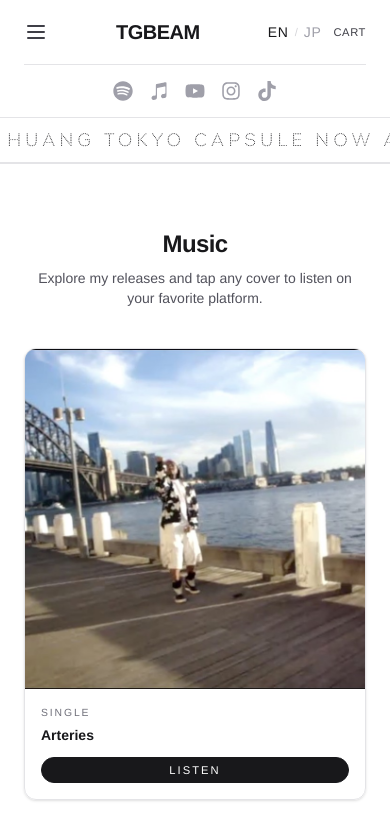
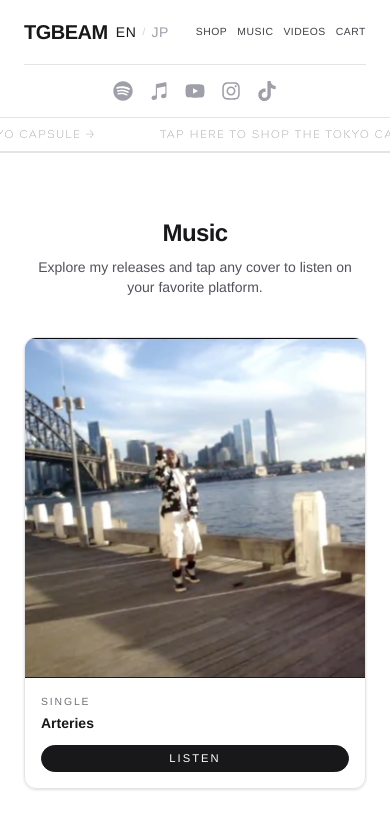
Before and after one commit to margieladirt/tgbeam-site, a Next.js app: page /music in a window 390 px wide. Shown: the top 820 px of the page. Built offline with nearby package versions, Linux system fonts and the light colour scheme.

Commit message:
fit and finish

```diff
--- a/app/components/LayloPopup.tsx
+++ b/app/components/LayloPopup.tsx
@@ -5,8 +5,6 @@ import { usePathname } from "next/navigation";
 import Script from "next/script";
 import { useLocale } from "@/app/context/LocaleContext";
 
-// Shown at most once per browser session (clears when the tab/browser closes).
-const SESSION_KEY = "tgbeamLayloPopupSeen";
 const SHOW_DELAY_MS = 2000;
 // Fade duration; must match the CSS transition on .laylo-popup-overlay.
 const FADE_MS = 300;
@@ -31,18 +29,14 @@ export default function LayloPopup() {
 
   useEffect(() => {
     if (typeof window === "undefined") return;
-    // Homepage only.
+    // Homepage only; shows on every visit to the home page.
     if (pathname !== "/") return;
-    // Only once per session.
-    if (window.sessionStorage.getItem(SESSION_KEY)) return;
 
     const timer = window.setTimeout(() => {
+      // Reset the embed state so the skeleton shows while the iframe reloads.
+      setIframeReady(false);
+      setIframeFailed(false);
       setMounted(true);
-      try {
-        window.sessionStorage.setItem(SESSION_KEY, "1");
-      } catch {
-        // Ignore storage errors (e.g. private browsing).
-      }
     }, SHOW_DELAY_MS);
     return () => window.clearTimeout(timer);
   }, [pathname]);
--- a/app/components/Navigation.tsx
+++ b/app/components/Navigation.tsx
@@ -1,7 +1,6 @@
 "use client";
 
 import Link from "next/link";
-import { useState } from "react";
 import { FaSpotify, FaItunesNote, FaYoutube, FaInstagram } from "react-icons/fa";
 import { SiTiktok } from "react-icons/si";
 import { useCart } from "@/app/context/CartContext";
@@ -9,7 +8,6 @@ import { useLocale } from "@/app/context/LocaleContext";
 import LanguageToggle from "@/app/components/LanguageToggle";
 
 export default function Navigation() {
-  const [isMenuOpen, setIsMenuOpen] = useState(false);
   const { count, toggleCart } = useCart();
   const { t } = useLocale();
 
@@ -113,80 +111,48 @@ export default function Navigation() {
 
         {/* Mobile Layout */}
         <div className="md:hidden max-w-6xl mx-auto px-6">
-          <div className="flex items-center justify-between h-16">
-            {/* Left: Hamburger Menu */}
-            <button
-              onClick={() => setIsMenuOpen(!isMenuOpen)}
-              className="text-zinc-700 hover:text-zinc-900 transition-colors"
-              aria-label="Toggle menu"
-            >
-              <svg
-                className="w-6 h-6"
-                fill="none"
-                strokeLinecap="round"
-                strokeLinejoin="round"
-                strokeWidth="2"
-                viewBox="0 0 24 24"
-                stroke="currentColor"
-              >
-                {isMenuOpen ? (
-                  <path d="M6 18L18 6M6 6l12 12" />
-                ) : (
-                  <path d="M4 6h16M4 12h16M4 18h16" />
-                )}
-              </svg>
-            </button>
-
-            {/* Center: Logo */}
+          <div className="flex items-center justify-between h-16 gap-2">
+            {/* Left: Logo + EN/JP toggle */}
+            <div className="flex items-center gap-2 shrink-0">
               <Link
                 href="/"
                 className="text-xl font-bold text-zinc-900 uppercase tracking-tight hover:opacity-90 transition-opacity"
               >
                 TGBEAM
               </Link>
+              <LanguageToggle className="text-[0.65rem]" />
+            </div>
 
-            {/* Right: Language toggle + Cart */}
-            <div className="flex items-center gap-3">
-              <LanguageToggle className="text-[0.7rem]" />
+            {/* Right: Shop, Music, Videos, Cart */}
+            <div className="flex items-center gap-2.5 text-[0.65rem] uppercase tracking-wider font-medium">
+              <Link
+                href="/shop"
+                className="text-zinc-700 hover:text-zinc-900 transition-colors"
+              >
+                {t("shop")}
+              </Link>
+              <Link
+                href="/music"
+                className="text-zinc-700 hover:text-zinc-900 transition-colors"
+              >
+                {t("navMusic")}
+              </Link>
+              <Link
+                href="/videos"
+                className="text-zinc-700 hover:text-zinc-900 transition-colors"
+              >
+                {t("navVideos")}
+              </Link>
               <button
                 type="button"
                 onClick={toggleCart}
                 aria-label={`${t("cart")} (${count})`}
-                className="text-[0.7rem] uppercase tracking-wider font-medium text-zinc-700 hover:text-zinc-900 transition-colors"
+                className="text-zinc-700 hover:text-zinc-900 transition-colors"
               >
                 {t("cart")}{count > 0 ? ` (${count})` : ""}
               </button>
             </div>
           </div>
-
-          {/* Hamburger Menu Dropdown */}
-          {isMenuOpen && (
-            <div className="pb-4 border-t border-zinc-200">
-              <div className="flex flex-col items-center space-y-3 pt-4">
-                <Link
-                  href="/music"
-                  className="text-zinc-700 hover:text-zinc-900 transition-opacity hover:opacity-80 uppercase tracking-wider text-sm font-medium"
-                  onClick={() => setIsMenuOpen(false)}
-                >
-                  {t("navMusic")}
-                </Link>
-                <Link
-                  href="/shop"
-                  className="text-zinc-700 hover:text-zinc-900 transition-opacity hover:opacity-80 uppercase tracking-wider text-sm font-medium"
-                  onClick={() => setIsMenuOpen(false)}
-                >
-                  {t("shop")}
-                </Link>
-                <Link
-                  href="/videos"
-                  className="text-zinc-700 hover:text-zinc-900 transition-opacity hover:opacity-80 uppercase tracking-wider text-sm font-medium"
-                  onClick={() => setIsMenuOpen(false)}
-                >
-                  {t("navVideos")}
-                </Link>
-              </div>
-            </div>
-          )}
 
           {/* Social Icons Row */}
           <div className="flex items-center justify-center gap-4 py-4 border-t border-zinc-200">
@@ -214,15 +180,22 @@ export default function Navigation() {
         className="tgbeam-scrolling-banner block w-full border-y border-zinc-200 bg-white cursor-pointer"
       >
         <div className="tgbeam-marquee-container py-2">
-          <div className="tgbeam-marquee-track font-punto text-lg md:text-lg tracking-[0.25em] uppercase text-zinc-900">
-            {/* First copy of message */}
-            <div className="flex gap-12 pr-16">
-              <span>{marqueeMessage}</span>
+          <div className="tgbeam-marquee-track font-punto text-[0.7rem] tracking-[0.15em] md:text-lg md:tracking-[0.25em] uppercase text-zinc-900">
+            {/* Two identical groups; each repeats the message enough times to
+                exceed the viewport width so the loop is seamless (no gap). */}
+            {[0, 1].map((group) => (
+              <div
+                key={group}
+                className="flex shrink-0 gap-16 pr-16"
+                aria-hidden={group === 1}
+              >
+                {Array.from({ length: 8 }).map((_, i) => (
+                  <span key={i} className="whitespace-nowrap">
+                    {marqueeMessage}
+                  </span>
+                ))}
               </div>
-            {/* Second copy of message (identical, for seamless loop) */}
-            <div className="flex gap-12 pr-16" aria-hidden="true">
-              <span>{marqueeMessage}</span>
-            </div>
+            ))}
           </div>
         </div>
       </Link>
--- a/app/context/LocaleContext.tsx
+++ b/app/context/LocaleContext.tsx
@@ -84,7 +84,7 @@ const translations: Record<Locale, Dictionary> = {
     selectSize: "Select a size",
     maxInCart: "Max available in cart",
     addedToCart: "Added to cart — view cart",
-    cart: "Cart",
+    cart: "CART",
     shop: "Shop",
     close: "Close",
     emptyCart: "Your cart is empty",
@@ -104,8 +104,7 @@ const translations: Record<Locale, Dictionary> = {
     backToHome: "Back to Home",
     navMusic: "Music",
     navVideos: "Videos",
-    marquee:
-      "LIMITED EDITION TGBEAM X LEEANN HUANG TOKYO CAPSULE NOW AVAILABLE, CLICK HERE TO SHOP",
+    marquee: "TAP HERE TO SHOP THE TOKYO CAPSULE →",
     latestSingles: "Latest Singles",
     latestSinglesSub: "Scroll through my recent releases.",
     watchVideo: "Watch Video",
@@ -162,8 +161,7 @@ const translations: Record<Locale, Dictionary> = {
     backToHome: "ホームに戻る",
     navMusic: "ミュージック",
     navVideos: "ビデオ",
-    marquee:
-      "Leeann Huangとのコラボによる限定TGBEAM東京カプセル発売中。クリックしてショップへ",
+    marquee: "タップして東京カプセルをチェック →",
     latestSingles: "最新シングル",
     latestSinglesSub: "最近のリリースをチェック。",
     watchVideo: "ビデオを見る",
--- a/app/globals.css
+++ b/app/globals.css
@@ -29,7 +29,14 @@
 .tgbeam-marquee-track {
   display: flex;
   width: max-content;
-  animation: tgbeam-marquee 18s linear infinite;
+  animation: tgbeam-marquee 31s linear infinite;
+}
+
+/* Faster scroll on mobile. */
+@media (max-width: 767px) {
+  .tgbeam-marquee-track {
+    animation-duration: 32s;
+  }
 }
 
 .tgbeam-header {
@@ -158,7 +165,7 @@
   width: 100%;
   min-width: 100%;
   max-width: 1000px;
-  height: 360px;
+  height: 230px;
   border: 0;
   display: block;
   background: transparent;
@@ -249,7 +256,7 @@
   }
 
   .laylo-iframe {
-    height: 380px;
+    height: 260px;
   }
 }
 
--- a/app/page.tsx
+++ b/app/page.tsx
@@ -141,12 +141,12 @@ function SingleCard({ single }: { single: Single }) {
 export default function Home() {
   const { t } = useLocale();
   const heroVideoRef = useRef<HTMLVideoElement | null>(null);
-  // Start unmuted; we fall back to muted only if the browser blocks
-  // autoplay-with-sound (see tryPlay below).
-  const [isMuted, setIsMuted] = useState(false);
+  // Start muted so autoplay is always allowed and no audio can overlap on load.
+  // The user taps the video (or the button) to unmute.
+  const [isMuted, setIsMuted] = useState(true);
   // Mirrors `isMuted` so the play/loop handlers can read the latest value
   // without re-subscribing, and so they never re-mute after the user unmutes.
-  const isMutedRef = useRef(false);
+  const isMutedRef = useRef(true);
   const [isMobile, setIsMobile] = useState(false);
   const [currentSingleIndex, setCurrentSingleIndex] = useState(0);
   const [isSinglesHovered, setIsSinglesHovered] = useState(false);
@@ -167,17 +167,7 @@ export default function Home() {
       // restarts via canplay/loadeddata, so never force mute back on).
       video.muted = isMutedRef.current;
       video.play().catch(() => {
-        // Autoplay with sound is blocked by the browser until the user
-        // interacts. Fall back to muted autoplay so the video still plays;
-        // the user can click the unmute button to enable sound.
-        if (!isMutedRef.current) {
-          isMutedRef.current = true;
-          setIsMuted(true);
-          video.muted = true;
-          video.play().catch(() => {
-            // ignore autoplay errors
-          });
-        }
+        // ignore autoplay errors
       });
     };
 
@@ -215,6 +205,11 @@ export default function Home() {
       video.removeEventListener("canplay", tryPlay);
       video.removeEventListener("ended", handleEnded);
       document.removeEventListener("visibilitychange", handleVisibilityChange);
+      // Stop this element before it's detached. When `isMobile` flips, React
+      // swaps in a different <video> (via the key); a detached but un-paused
+      // video keeps playing its audio in some browsers (iOS Safari), which
+      // causes two audio tracks to overlap.
+      video.pause();
     };
   }, [isMobile]);
 
@@ -268,12 +263,14 @@ export default function Home() {
         <video
           ref={heroVideoRef}
           key={isMobile ? "mobile" : "desktop"}
-          className="hero-video"
+          className="hero-video cursor-pointer"
+          onClick={toggleMute}
           autoPlay
           muted={isMuted}
           playsInline
           preload="auto"
           poster="/images/hero-poster.jpg"
+          aria-label={isMuted ? "Tap to unmute video" : "Tap to mute video"}
         >
           <source
             src={
```
Lines whose indentation alone changed are shown as unchanged.
